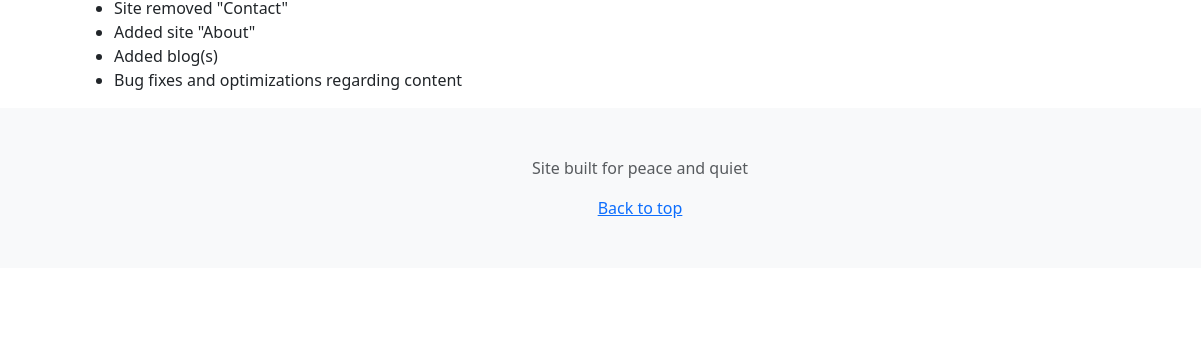
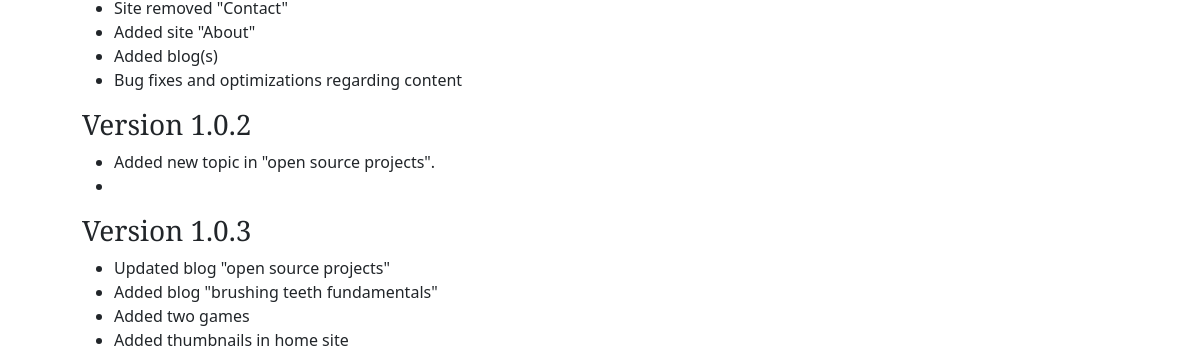
Before and after one commit to KawsarSikder/little-flower-site, a plain HTML site: page about.html in a window 1280 px wide. Shown: the part 598-952 px from the top of the page, 0-1201 px from the left. Before the commit the page ends 866 px from the top, so only its background shows below. Drawn offline with Linux system fonts and the light colour scheme.

Commit message:
Update about.html

```diff
--- a/about.html
+++ b/about.html
@@ -88,6 +88,19 @@
           <li>Added blog(s)</li>
           <li>Bug fixes and optimizations regarding content</li>
         </ul>
+        <h3>Version 1.0.2</h3>
+        <ul>
+          <li>Added new topic in "open source projects".</li>
+          <li></li>
+        </ul>
+        <!-- New Version -->
+        <h3>Version 1.0.3</h3>
+        <ul>
+          <li>Updated blog "open source projects"</li>
+          <li>Added blog "brushing teeth fundamentals"</li>
+          <li>Added two games</li>
+          <li>Added thumbnails in home site</li>
+        </ul>
       </div>
 </div>
 
```
